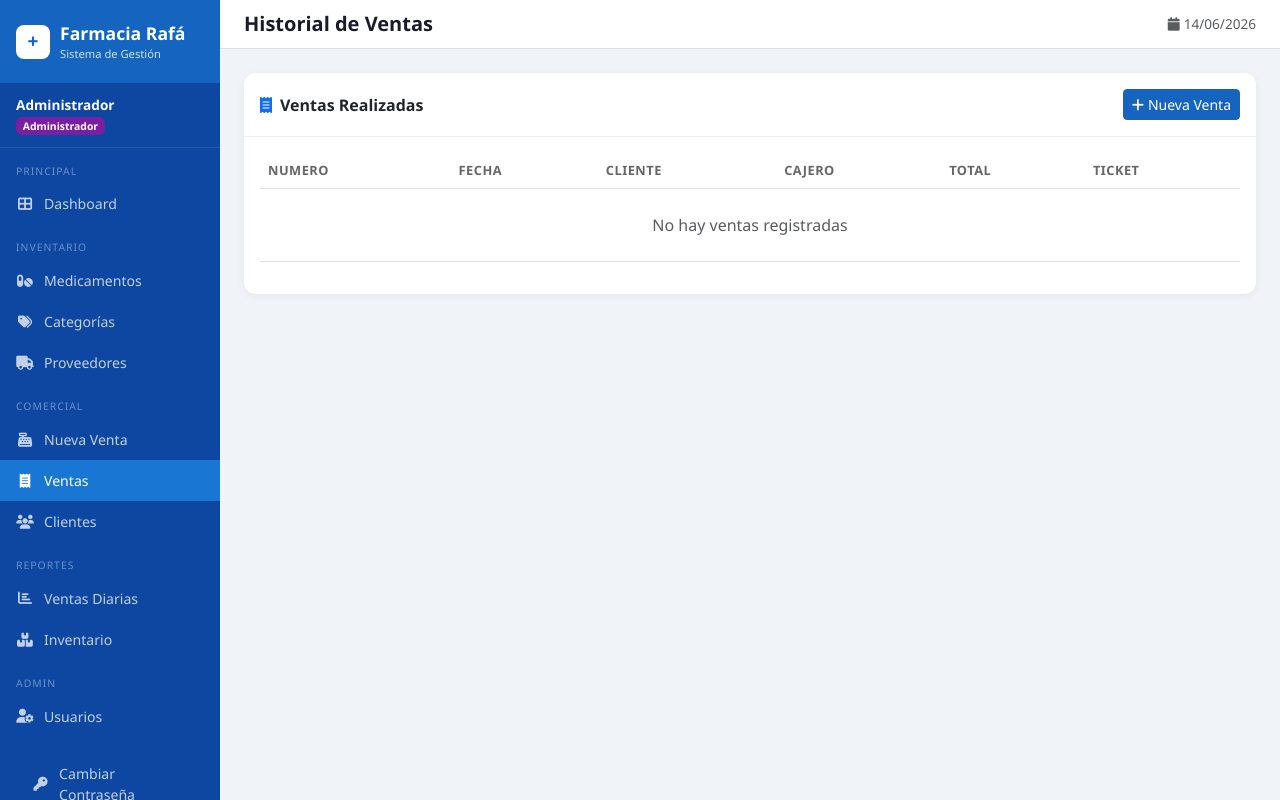
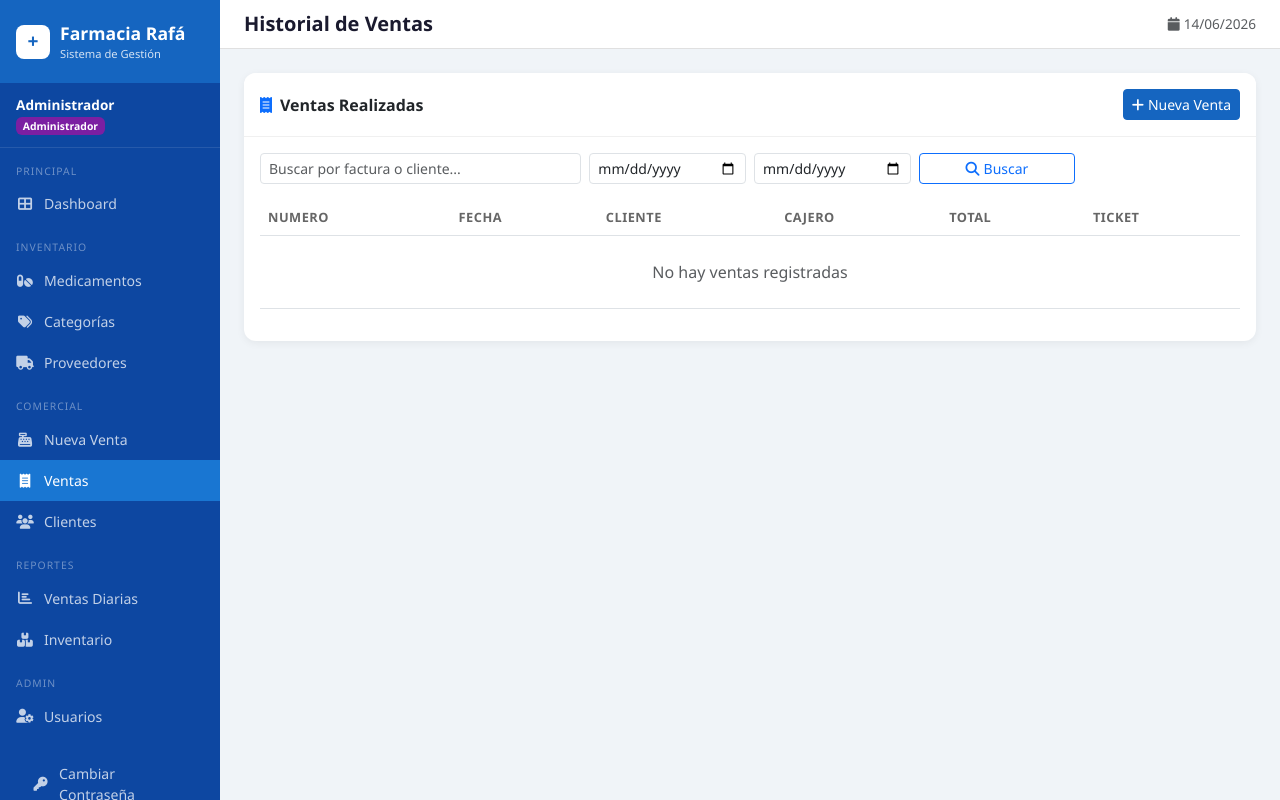
Before and after one commit to sistemacom40-byte/sistema.farmacia.rafa, a Flask app: page /ventas in a window 1280 px wide. Run offline with Flask 3, Linux system fonts and the light colour scheme; a user stored in the database is signed in; data that the repository does not hold is empty.

Commit message:
Implement search form in ventas.html
Added a search form with fields for invoice or client search and date range.

```diff
--- a/Farmacia-rafa/templates/ventas.html
+++ b/Farmacia-rafa/templates/ventas.html
@@ -11,6 +11,21 @@
     </a>
   </div>
   <div class="card-body">
+    <form class="row g-2 mb-3" method="GET">
+      <div class="col-md-4">
+        <input type="text" name="buscar" class="form-control form-control-sm"
+               placeholder="Buscar por factura o cliente..." value="{{ buscar }}">
+      </div>
+      <div class="col-md-2">
+        <input type="date" name="desde" class="form-control form-control-sm" value="{{ desde }}">
+      </div>
+      <div class="col-md-2">
+        <input type="date" name="hasta" class="form-control form-control-sm" value="{{ hasta }}">
+      </div>
+      <div class="col-md-2">
+        <button class="btn btn-outline-primary btn-sm w-100"><i class="fas fa-search me-1"></i>Buscar</button>
+      </div>
+    </form>
     <div class="table-responsive">
       <table class="table table-hover align-middle">
         <thead>
```
